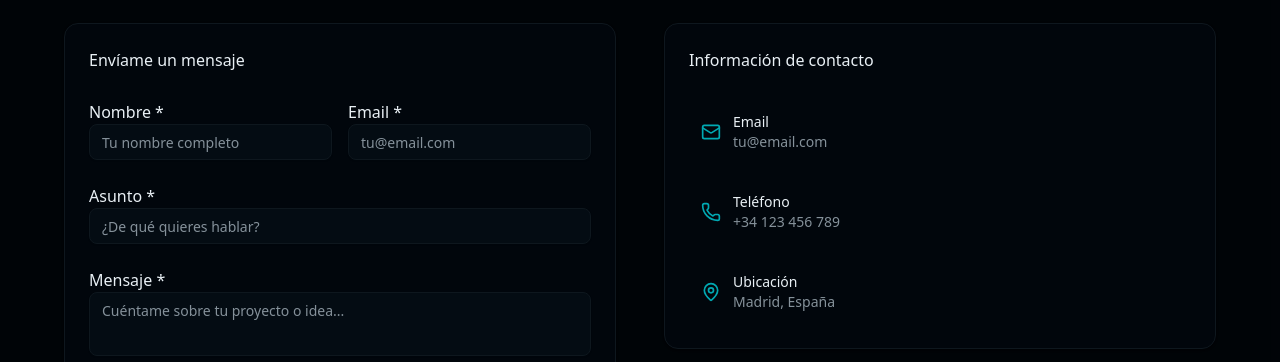
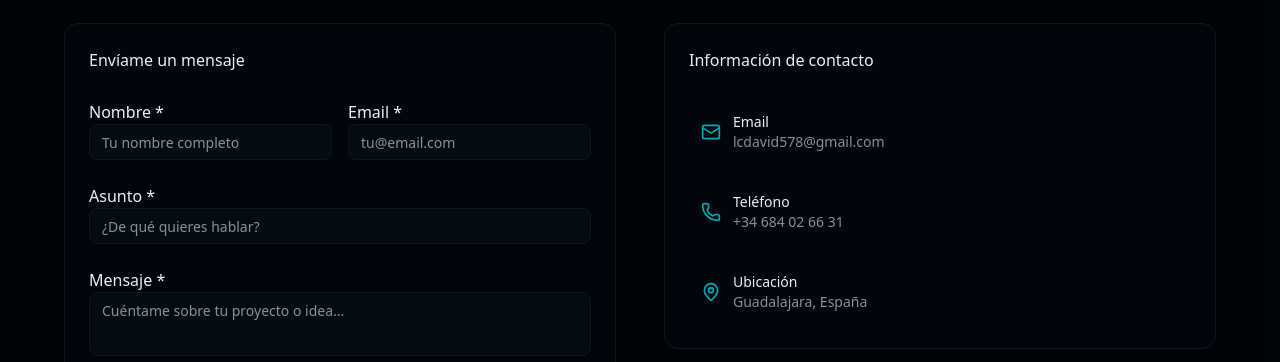
Before and after one commit to DavidLC578/porfolio, a Next.js app: page / in a window 1280 px wide. Shown: the part 5720-6082 px from the top of the page. Built offline with nearby package versions, Linux system fonts and the light colour scheme.

Commit message:
update: contact section real info from the user

```diff
--- a/src/components/contact-section.jsx
+++ b/src/components/contact-section.jsx
@@ -45,19 +45,19 @@ export function ContactSection() {
         {
             icon: Mail,
             label: "Email",
-            value: "tu@email.com",
-            href: "mailto:tu@email.com",
+            value: "lcdavid578@gmail.com",
+            href: "mailto:lcdavid578@gmail.com",
         },
         {
             icon: Phone,
             label: "Teléfono",
-            value: "+34 123 456 789",
-            href: "tel:+34123456789",
+            value: "+34 684 02 66 31",
+            href: "tel:+34684026631",
         },
         {
             icon: MapPin,
             label: "Ubicación",
-            value: "Madrid, España",
+            value: "Guadalajara, España",
             href: null,
         },
     ]
@@ -66,12 +66,12 @@ export function ContactSection() {
         {
             icon: Github,
             label: "GitHub",
-            href: "https://github.com/usuario",
+            href: "https://github.com/DavidLC578",
         },
         {
             icon: Mail,
             label: "Email",
-            href: "mailto:tu@email.com",
+            href: "mailto:lcdavid578@gmail.com",
         },
     ]
 
```
